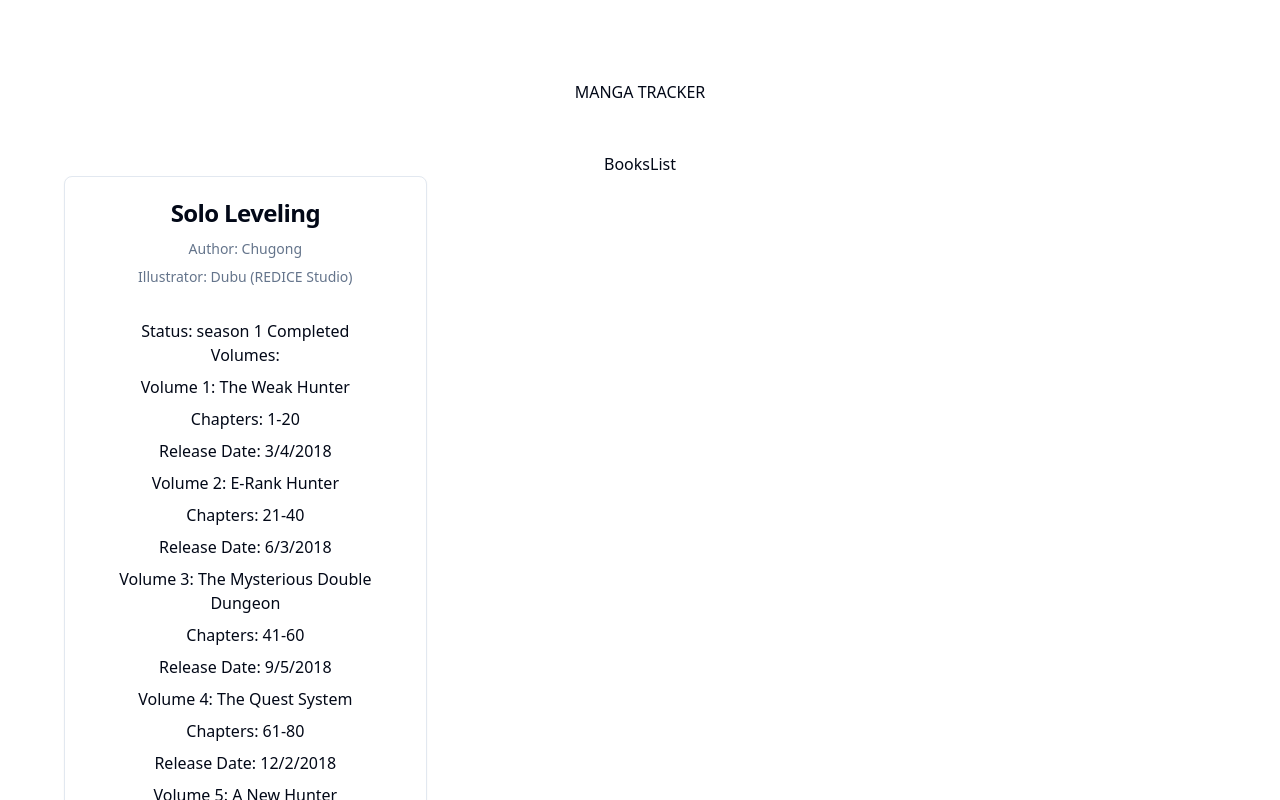
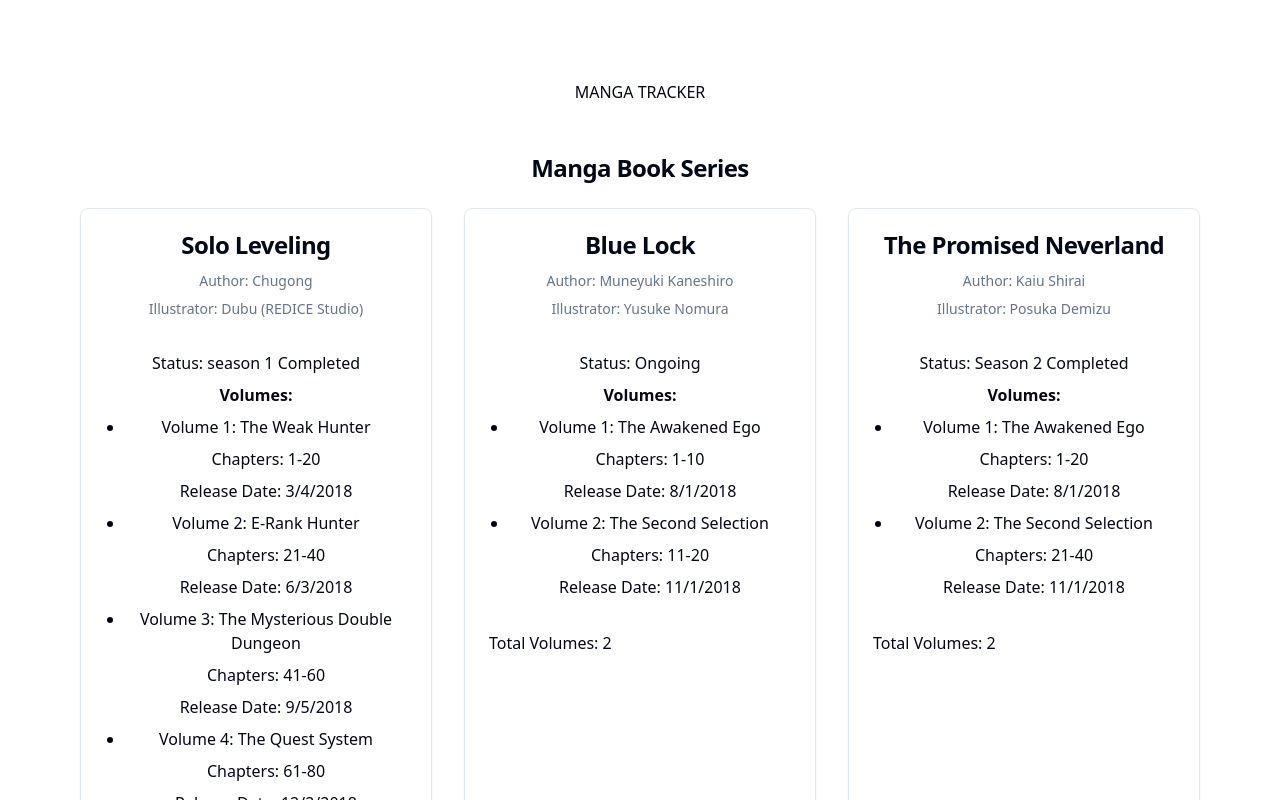
Before and after one commit to RedGh0st1/practiceOfShadcn, a React (Vite) app: page / in a window 1280 px wide. Shown: the top 800 px of the page. Built offline with nearby package versions, Linux system fonts and the light colour scheme.

Commit message:
testing card arrangements

```diff
--- a/src/App.tsx
+++ b/src/App.tsx
@@ -1,6 +1,6 @@
 import "./App.css";
 import RouteProvider from "./Providers/RouteProvider";
-import BooksList from "./Components/Books/BooksList";
+
 function App() {
   return (
     <main className="app-container">
--- a/src/Components/Books/BooksList.tsx
+++ b/src/Components/Books/BooksList.tsx
@@ -8,7 +8,7 @@
   CardContent,
 } from "@/Components/ui/card";
 
-interface Books {
+interface Book {
   id: number;
   title: string;
   author: string;
@@ -16,7 +16,7 @@
   status: string;
   volumes: Volumes[];
 }
-interface Volumes {
+interface Volume {
   id: number;
   volume: number;
   chapters: number;
@@ -25,18 +25,27 @@
   description: string;
   image_url: string;
 }
+interface Manga {
+  title: string;
+  author: string;
+  illustrator: string;
+  status: string;
+  volumes: Volume[];
+}
+
+const mangaList: Manga[] = data.manga;
 
 export default function BooksList() {
-  const book = data as Books;
+  const books = mangaList;
 
-  console.log("This is book on line 34:", book);
-  if (!book) return <div>No book found</div>;
+  if (!books || books.length === 0) return <div>No books found!!</div>;
 
   return (
-    <main>
-      <p>BooksList</p>
-      <div className="grid grid-cols-3 gap-8">
-        <Card key={book.id}>
+    <main className="container mx-auto px-4">
+      <h1 className="text-2xl font-bold mb-6 text-center">Manga Book Series</h1>
+      <div className="grid grid-cols-1 md:grid-cols-2 lg:grid-cols-3 gap-8 justify-items-center">
+        {books.map((book) => (
+          <Card key={book.id} className="w-full max-w-sm">
             <CardHeader>
               <CardTitle>{book.title}</CardTitle>
               <CardDescription>
@@ -46,18 +55,18 @@
             </CardHeader>
             <CardContent>
               <p>Status: {book.status}</p>
-            <h3>Volumes:</h3>
-            <ul>
+              <h3 className="font-semibold mt-2">Volumes:</h3>
+              <ul className="list-disc pl-5">
                 {book.volumes && book.volumes.length > 0 ? (
-                book.volumes.map((volume) => (
-                  <li key={volume.id}>
+                  book.volumes.map((vol) => (
+                    <li key={vol.id}>
                       <p>
-                      Volume {volume.volume}: {volume.title}
+                        Volume {vol.volume}: {vol.title}
                       </p>
-                    <p>Chapters: {volume.chapters}</p>
+                      <p>Chapters: {vol.chapters}</p>
                       <p>
                         Release Date:{" "}
-                      {new Date(volume.release_date).toLocaleDateString()}
+                        {new Date(vol.release_date).toLocaleDateString()}
                       </p>
                     </li>
                   ))
@@ -70,6 +79,7 @@
               <p>Total Volumes: {book.volumes.length}</p>
             </CardFooter>
           </Card>
+        ))}
       </div>
     </main>
   );
--- a/src/data/db.json
+++ b/src/data/db.json
@@ -1,3 +1,5 @@
+{
+  "manga": [
     {
       "title": "Solo Leveling",
       "author": "Chugong",
@@ -104,4 +106,84 @@
           "image_url": "https://static.wikia.nocookie.net/solo-leveling/images/9/97/Solo_Leveling_Webtoon_Volume_11_Korean_Cover.jpg/revision/latest?cb=20240718070941"
         }
       ]
+    },
+    {
+      "title": "Blue Lock",
+      "author": "Muneyuki Kaneshiro",
+      "illustrator": "Yusuke Nomura",
+      "status": "Ongoing",
+      "volumes": [
+        {
+          "id": 1,
+          "volume": 1,
+          "chapters": "1-10",
+          "release_date": "2018-08-01",
+          "title": "The Awakened Ego",
+          "description": "Yoichi Isagi is recruited into the Blue Lock project, where Japan’s best soccer players fight for a spot on the national team.",
+          "image_url": "https://m.media-amazon.com/images/I/71Kxnxc7+9L._SL1000_.jpg"
+        },
+        {
+          "id": 2,
+          "volume": 2,
+          "chapters": "11-20",
+          "release_date": "2018-11-01",
+          "title": "The Second Selection",
+          "description": "The players must now survive the second selection round, where the stakes get higher, and Yoichi’s determination to become the best striker is tested.",
+          "image_url": "https://m.media-amazon.com/images/I/71dXJd5m1oL._SL1000_.jpg"
         }
+      ]
+    },
+    {
+      "title": "The Promised Neverland",
+      "author": "Kaiu Shirai",
+      "illustrator": "Posuka Demizu",
+      "status": "Season 2 Completed",
+      "volumes": [
+        {
+          "id": 1,
+          "volume": 1,
+          "chapters": "1-20",
+          "release_date": "2018-08-01",
+          "title": "The Awakened Ego",
+          "description": "Yoichi Isagi is recruited into the Blue Lock project, where Japan’s best soccer players fight for a spot on the national team.",
+          "image_url": "https://m.media-amazon.com/images/I/71Kxnxc7+9L._SL1000_.jpg"
+        },
+        {
+          "id": 2,
+          "volume": 2,
+          "chapters": "21-40",
+          "release_date": "2018-11-01",
+          "title": "The Second Selection",
+          "description": "The players must now survive the second selection round, where the stakes get higher, and Yoichi’s determination to become the best striker is tested.",
+          "image_url": "https://m.media-amazon.com/images/I/71dXJd5m1oL._SL1000_.jpg"
+        }
+      ]
+    },
+    {
+      "title": "Haikyuu",
+      "author": "Haruichi Furudate",
+      "illustrator": "Haruichi Furudate",
+      "status": "Season 4 Completed",
+      "volumes": [
+        {
+          "id": 1,
+          "volume": 1,
+          "chapters": "1-20",
+          "release_date": "2018-08-01",
+          "title": "The Awakened Ego",
+          "description": "Yoichi Isagi is recruited into the Blue Lock project, where Japan’s best soccer players fight for a spot on the national team.",
+          "image_url": "https://m.media-amazon.com/images/I/71Kxnxc7+9L._SL1000_.jpg"
+        },
+        {
+          "id": 2,
+          "volume": 2,
+          "chapters": "21-40",
+          "release_date": "2018-11-01",
+          "title": "The Second Selection",
+          "description": "The players must now survive the second selection round, where the stakes get higher, and Yoichi’s determination to become the best striker is tested.",
+          "image_url": "https://m.media-amazon.com/images/I/71dXJd5m1oL._SL1000_.jpg"
+        }
+      ]
+    }
+  ]
+}
```
Lines whose indentation alone changed are shown as unchanged.
